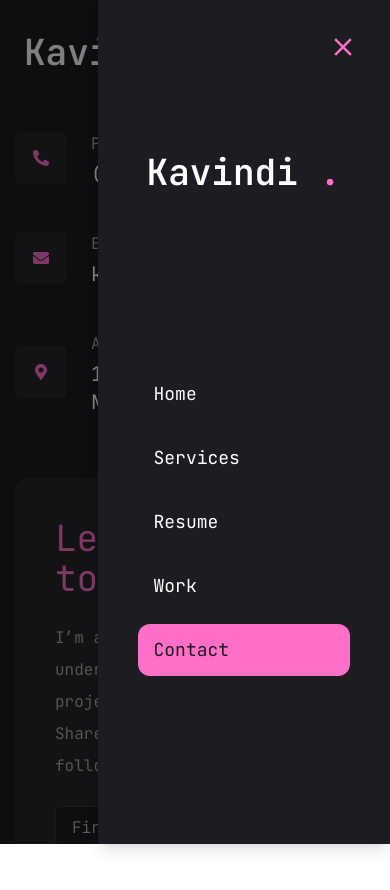
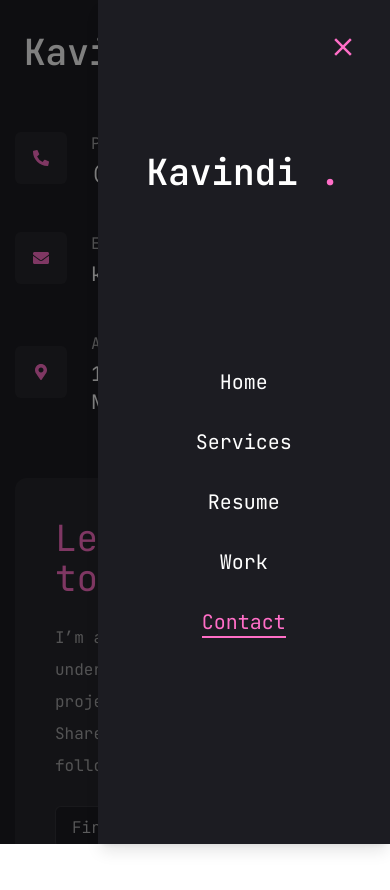
Before and after one commit to kavi-910/Portforlio, a Next.js app in the folder kavindi-portfolio/my-app/: page /contact in a window 390 px wide. Both pictures are taken after a click on the button "Open menu". Shown: the top 890 px of the page. Built offline with nearby package versions, Linux system fonts and the light colour scheme.

Commit message:
fix(my-app): fix MobileNav.jsx

```diff
--- a/kavindi-portfolio/my-app/components/MobildeNav.jsx
+++ b/kavindi-portfolio/my-app/components/MobildeNav.jsx
@@ -1,10 +1,12 @@
 "use client";
+
 
 import { useEffect, useRef, useState } from "react";
 import { Sheet, SheetContent, SheetTrigger } from "@/components/ui/sheet";
 import { usePathname } from "next/navigation";
 import Link from "next/link";
 import { CiMenuFries } from "react-icons/ci";
+
 
 const links = [
   { name: "home", path: "/" },
@@ -14,22 +16,25 @@ const links = [
   { name: "contact", path: "/contact" },
 ];
 
+
 export default function MobileNav() {
   const pathname = usePathname();
+
+
+  // control the drawer open/close
   const [open, setOpen] = useState(false);
 
-  // auto-close a few seconds after opening (optional)
-  const CLOSE_DELAY = 5000;
+  const CLOSE_DELAY = 5000; // ms
   const timerRef = useRef(null);
+
+  // close automatically after route changes
   useEffect(() => {
     if (!open) return;
     if (timerRef.current) clearTimeout(timerRef.current);
     timerRef.current = setTimeout(() => setOpen(false), CLOSE_DELAY);
-    return () => timerRef.current && clearTimeout(timerRef.current);
+    return () => clearTimeout(timerRef.current);
   }, [pathname, open]);
 
-  // active = exact match for "/", prefix match for the rest
-  const isActive = (to) => (to === "/" ? pathname === "/" : pathname.startsWith(to));
 
   return (
     <Sheet open={open} onOpenChange={setOpen}>
@@ -37,6 +42,8 @@ export default function MobileNav() {
         <CiMenuFries className="text-[32px] text-luminousPink" />
       </SheetTrigger>
 
+
+      {/* aria-label avoids the Radix DialogTitle warning */}
       <SheetContent className="flex flex-col" aria-label="Mobile menu">
         {/* logo */}
         <div className="mt-32 mb-40 text-center text-2xl">
@@ -47,23 +54,19 @@ export default function MobileNav() {
           </Link>
         </div>
 
+
         {/* nav */}
-        <nav className="flex flex-col justify-center items-center gap-3 px-4">
+        <nav className="flex flex-col justify-center items-center gap-8">
           {links.map((link) => {
-            const active = isActive(link.path);
+            const active = link.path === pathname;
             return (
               <Link
                 key={link.path}
                 href={link.path}
                 onClick={() => setOpen(false)}
-                aria-current={active ? "page" : undefined}
-                className="
-                  w-full max-w-sm rounded-xl px-4 py-3 text-lg capitalize
-                  transition-colors
-                  hover:text-luminousPink
-                  aria-[current=page]:bg-luminousPink
-                  aria-[current=page]:text-primary
-                "
+                className={`text-xl capitalize transition-all hover:text-luminousPink ${
+                  active ? "text-luminousPink border-b-2 border-luminousPink" : ""
+                }`}
               >
                 {link.name}
               </Link>
```
